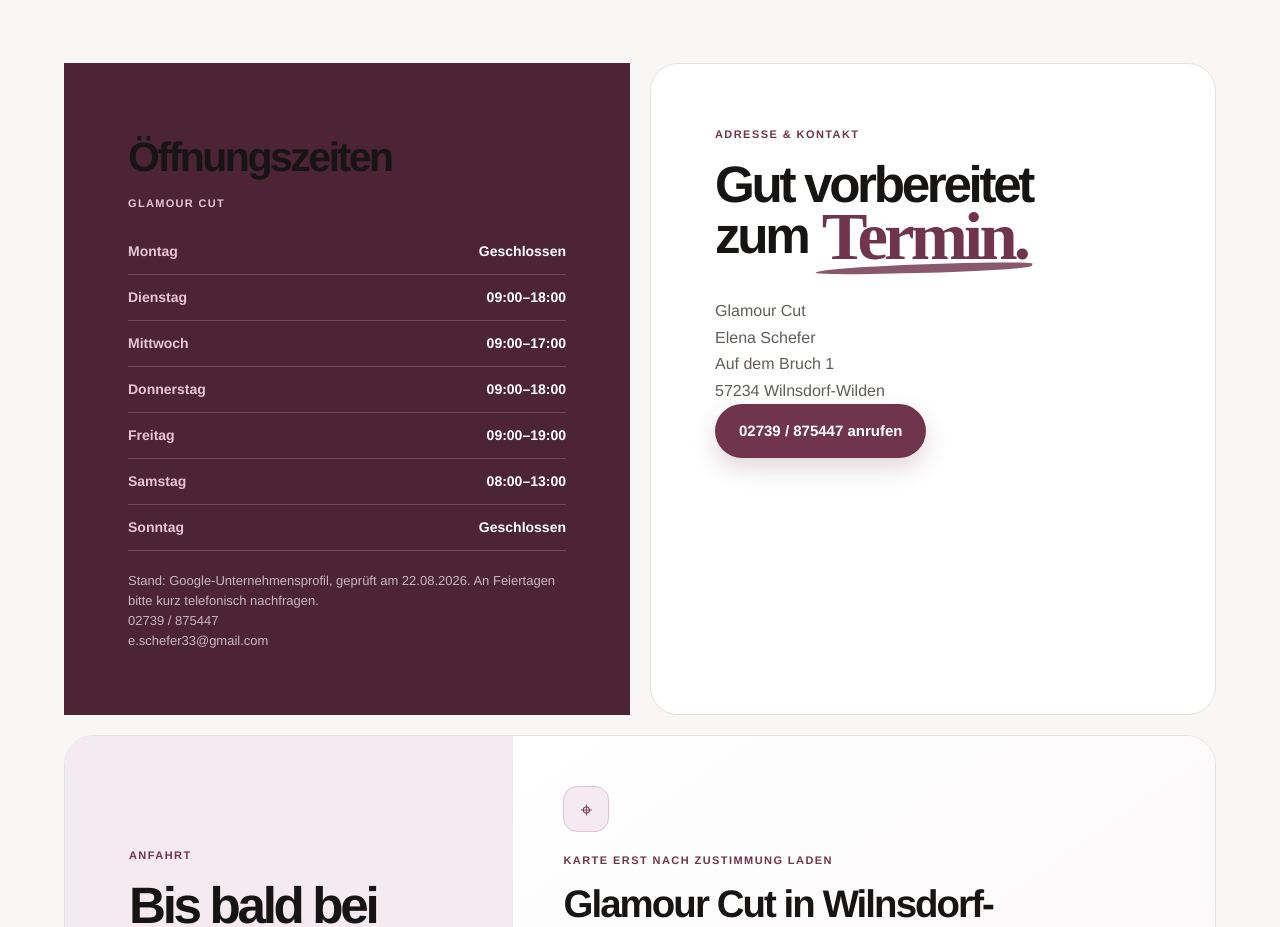
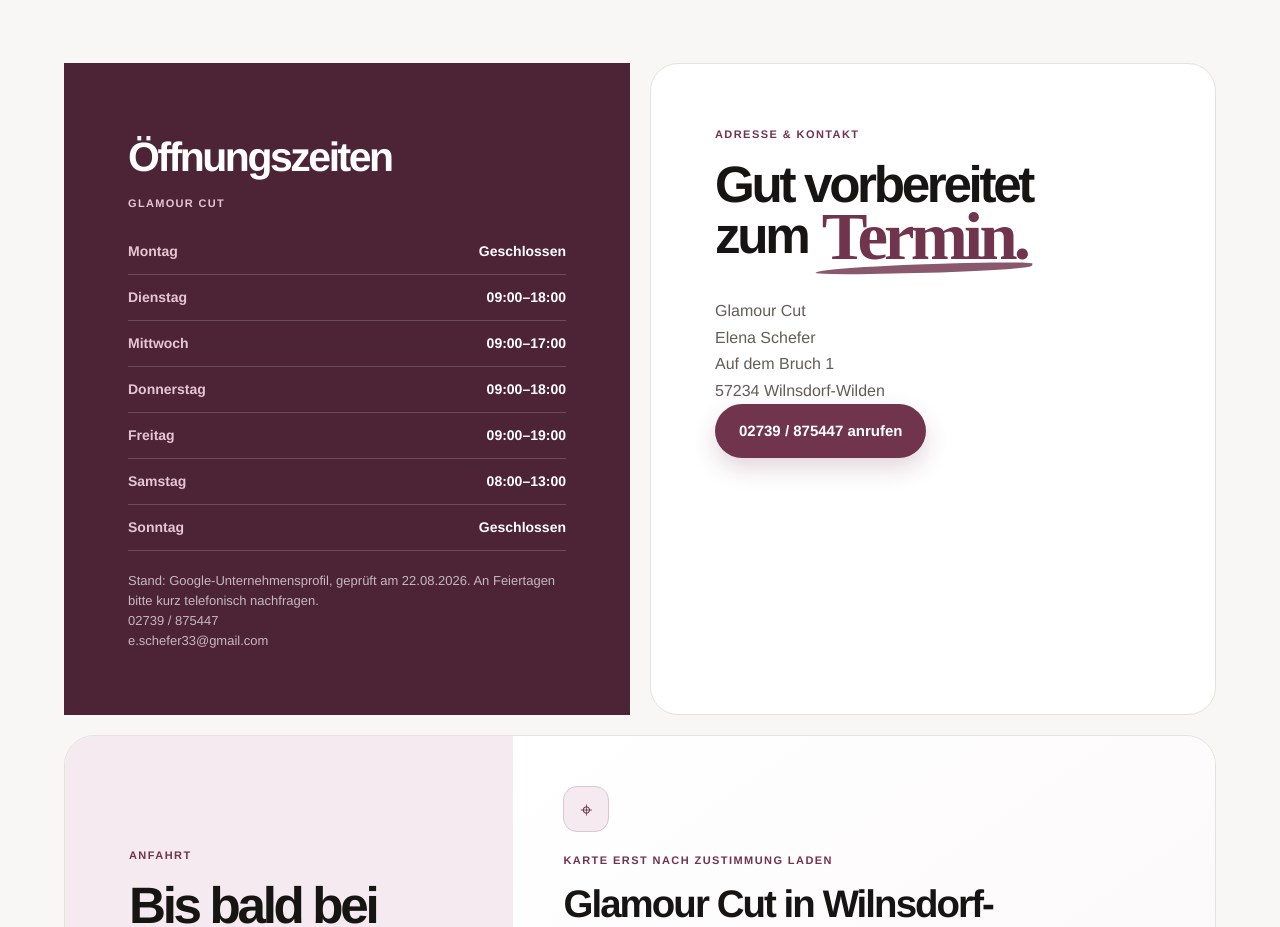
Before and after one commit to denniklose/glamour-cut-wilden, a Next.js app: page /termin-buchen in a window 1280 px wide. Shown: the part 2380-3307 px from the top of the page. Built offline with nearby package versions, Linux system fonts and the light colour scheme.

Commit message:
Set booking hours heading to white

```diff
--- a/app/globals.css
+++ b/app/globals.css
@@ -2281,6 +2281,10 @@ a {
   padding-top: 0;
 }
 
+.booking-details-grid .hours-title span {
+  color: #fff;
+}
+
 .booking-details-card {
   min-height: 350px;
 }
```
